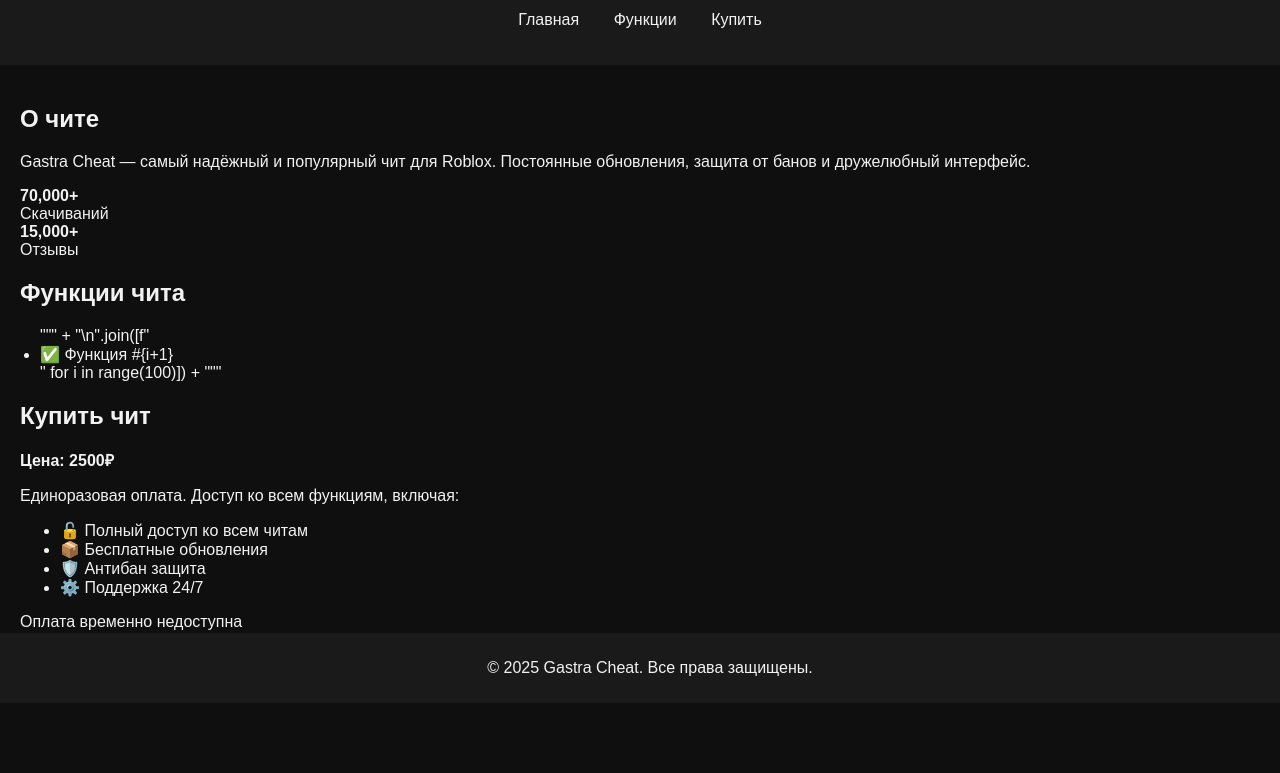
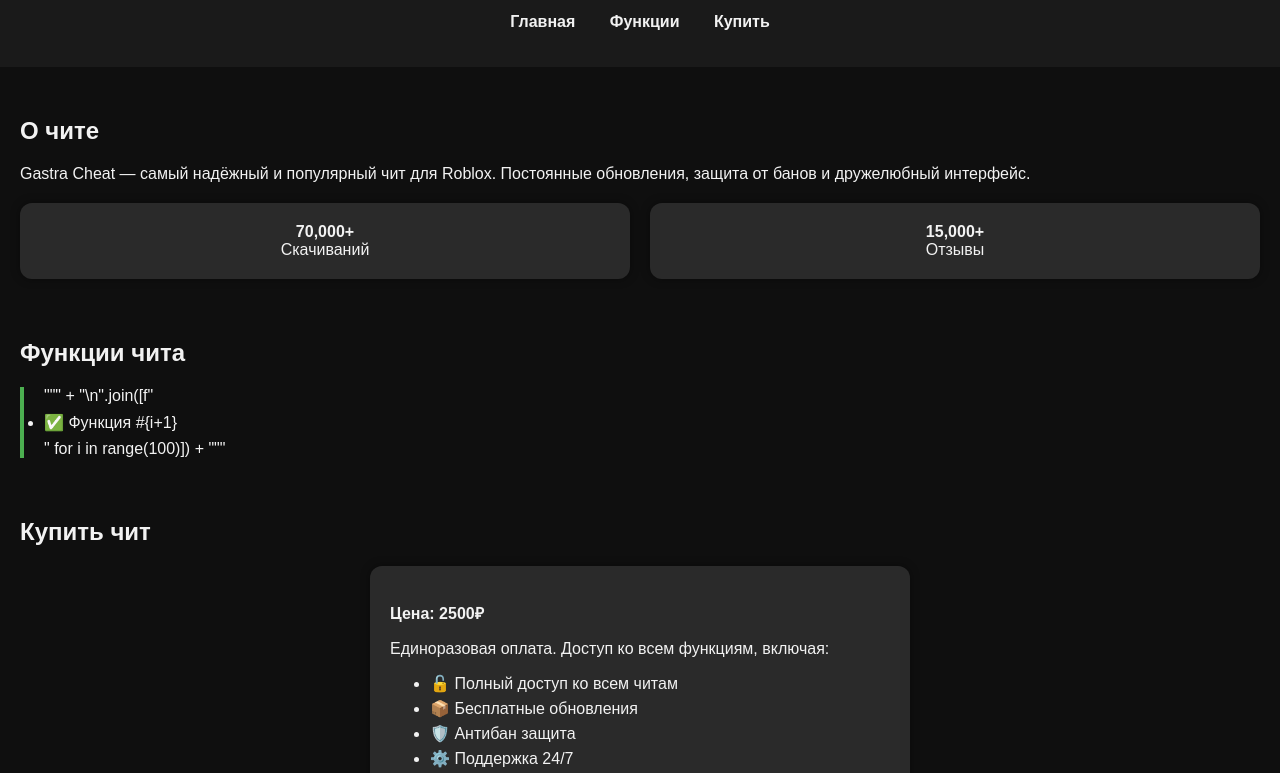
Before and after one commit to werwaASDWEFadg/github.io, a plain HTML site: page index.html in a window 1280 px wide. Shown: the part 97-870 px from the top of the page. Before the commit the page ends 800 px from the top, so only its background shows below. Drawn offline with Linux system fonts and the light colour scheme.

Commit message:
Update styles.css

```diff
--- a/styles.css
+++ b/styles.css
@@ -1,4 +1,3 @@
-
 body {
     font-family: Arial, sans-serif;
     margin: 0;
@@ -16,16 +15,19 @@ header {
 header h1 {
     margin: 0;
     color: #4caf50;
+    font-size: 2.5em;
 }
 
 .warning {
     color: #ff4444;
     font-weight: bold;
+    margin-top: 10px;
 }
 
 nav ul {
     list-style-type: none;
     padding: 0;
+    margin-top: 15px;
 }
 
 nav ul li {
@@ -36,35 +38,74 @@ nav ul li {
 nav ul li a {
     text-decoration: none;
     color: #f2f2f2;
+    font-weight: bold;
 }
 
 main {
-    padding: 20px;
+    padding: 30px 20px;
 }
 
-.stats {
+.info-cards {
     display: flex;
-    gap: 40px;
+    gap: 20px;
     margin-top: 20px;
+    flex-wrap: wrap;
 }
 
-.stats div {
-    background: #222;
+.card {
+    background: #2a2a2a;
     padding: 20px;
-    border-radius: 10px;
+    border-radius: 12px;
     text-align: center;
+    flex: 1;
+    min-width: 150px;
+    box-shadow: 0 0 10px rgba(0,0,0,0.4);
 }
 
-#features ul {
+#features, #purchase {
+    margin-top: 60px;
+}
+
+.features-list {
+    padding-left: 20px;
+    max-height: 400px;
+    overflow-y: auto;
+    border-left: 4px solid #4caf50;
     margin-top: 15px;
-    padding-left: 20px;
+}
+
+.features-list li {
+    margin: 8px 0;
+}
+
+.price-card {
+    max-width: 500px;
+    margin: 0 auto;
+    text-align: left;
+}
+
+.purchase-features {
+    margin-top: 10px;
+    margin-bottom: 20px;
+}
+
+.purchase-features li {
+    margin: 6px 0;
+}
+
+.disabled-button {
+    background: #ccc;
+    color: #000;
+    padding: 12px;
+    text-align: center;
+    border-radius: 8px;
+    font-weight: bold;
+    opacity: 0.6;
 }
 
 footer {
     background: #1a1a1a;
     text-align: center;
-    padding: 10px;
-    position: fixed;
-    bottom: 0;
-    width: 100%;
+    padding: 15px;
+    margin-top: 60px;
 }
```
